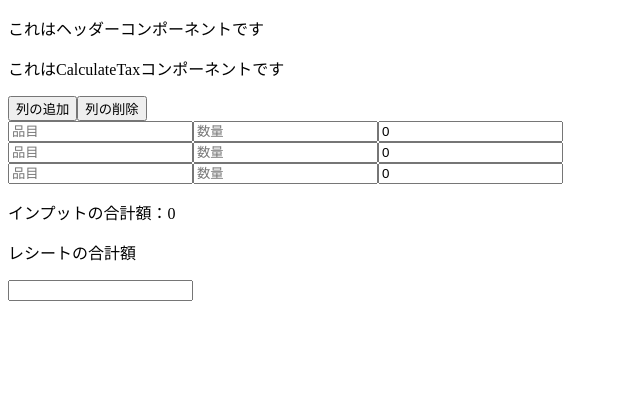
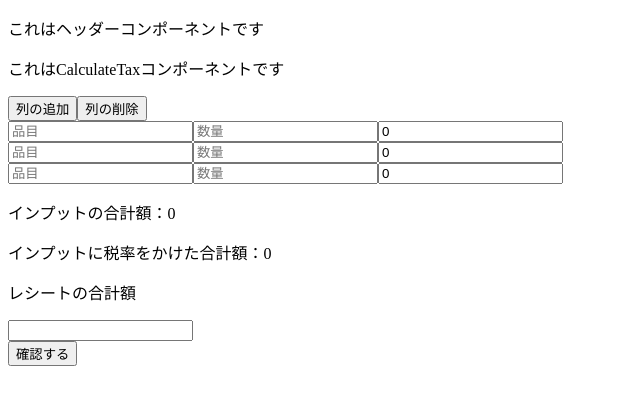
Before and after one commit to KazumaEnomoto/TaxCalculate-vue2, a Vue app: page / in a window 1280 px wide. Shown: the top 404 px of the page, without its empty margins (0-640 px from the left). Built offline with nearby package versions, Linux system fonts and the light colour scheme.

Commit message:
computedに入力合計額に消費税率をかけるtaxAddedValuesを作成

```diff
--- a/src/components/CalculateTax.vue
+++ b/src/components/CalculateTax.vue
@@ -9,15 +9,17 @@
                 <div class="input-row">
                     <input type="text" placeholder="品目" >
                     <input type="number" placeholder="数量">
-                    <input type="number" value=0 placeholder="合計額" v-model.number="values[index]">
+                    <input type="number" placeholder="0" v-model.number="values[index]">
                 </div>
             </div>
             <div>
                 <p>インプットの合計額：{{sumValues}}</p>
+                <p>インプットに税率をかけた合計額：{{taxAddedValues}}</p>
                 <p>レシートの合計額</p>
                 <input type="number" >
             </div>
         </div>
+        <button @click="check()">確認する</button>
     </div>
 </template>
 
@@ -27,6 +29,7 @@ export default {
         return {
             rowCount: 3,
             values: [0, 0, 0],
+            taxRate: 1.08,
         };
     },
     methods: {
@@ -38,8 +41,12 @@ export default {
             this.rowCount -= 1;
             this.values.splice(this.rowCount - 1, 1);
         },
+        check() {
+            console.log(this.values);
+        },
     },
     computed: {
+        // 入力列削除ボタンの表示切り替え基準
         isMoreZero() {
             return this.rowCount > 0;
         },
@@ -48,6 +55,10 @@ export default {
                 return sumValue + value;
             }, 0);
             return sumValue;
+        },
+        taxAddedValues() {
+            // 少数内における微妙な誤差の除去
+            return Math.floor(this.sumValues * this.taxRate * 100) / 100;
         }
     }
 }
```
